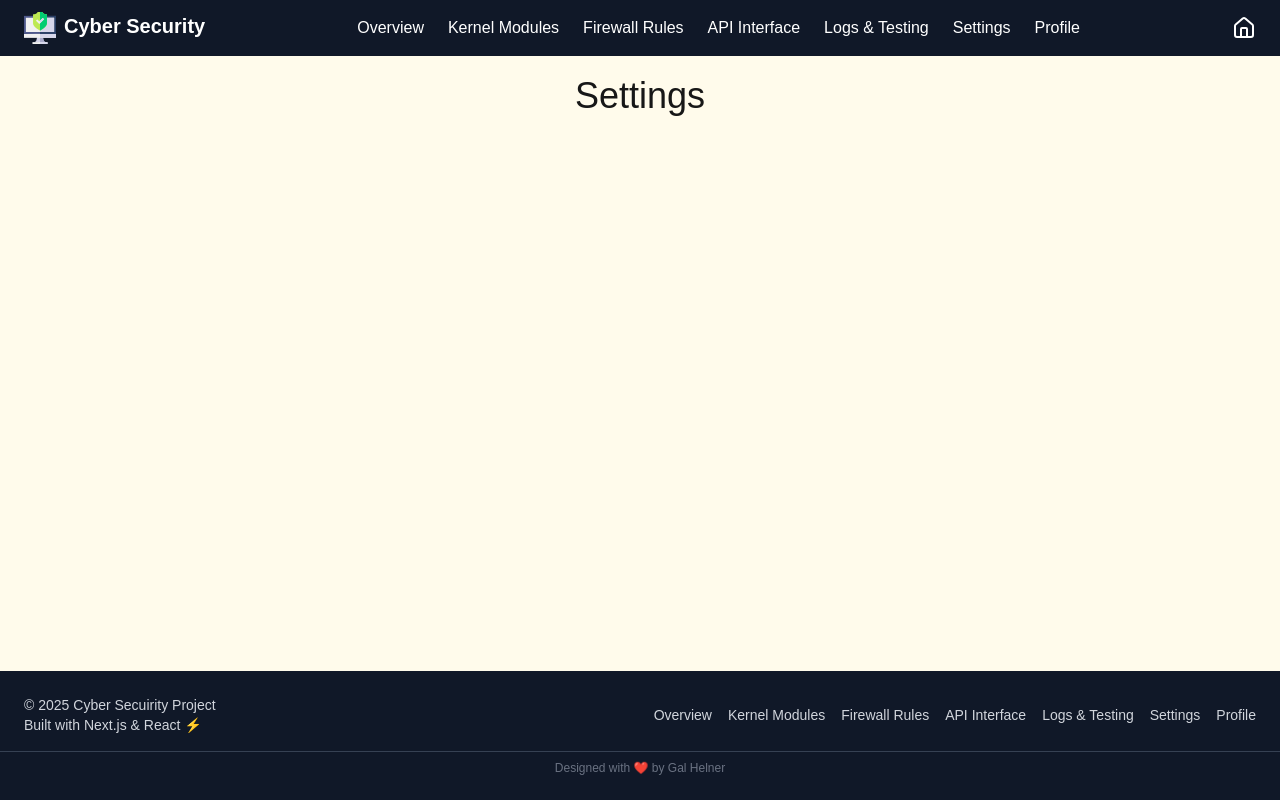
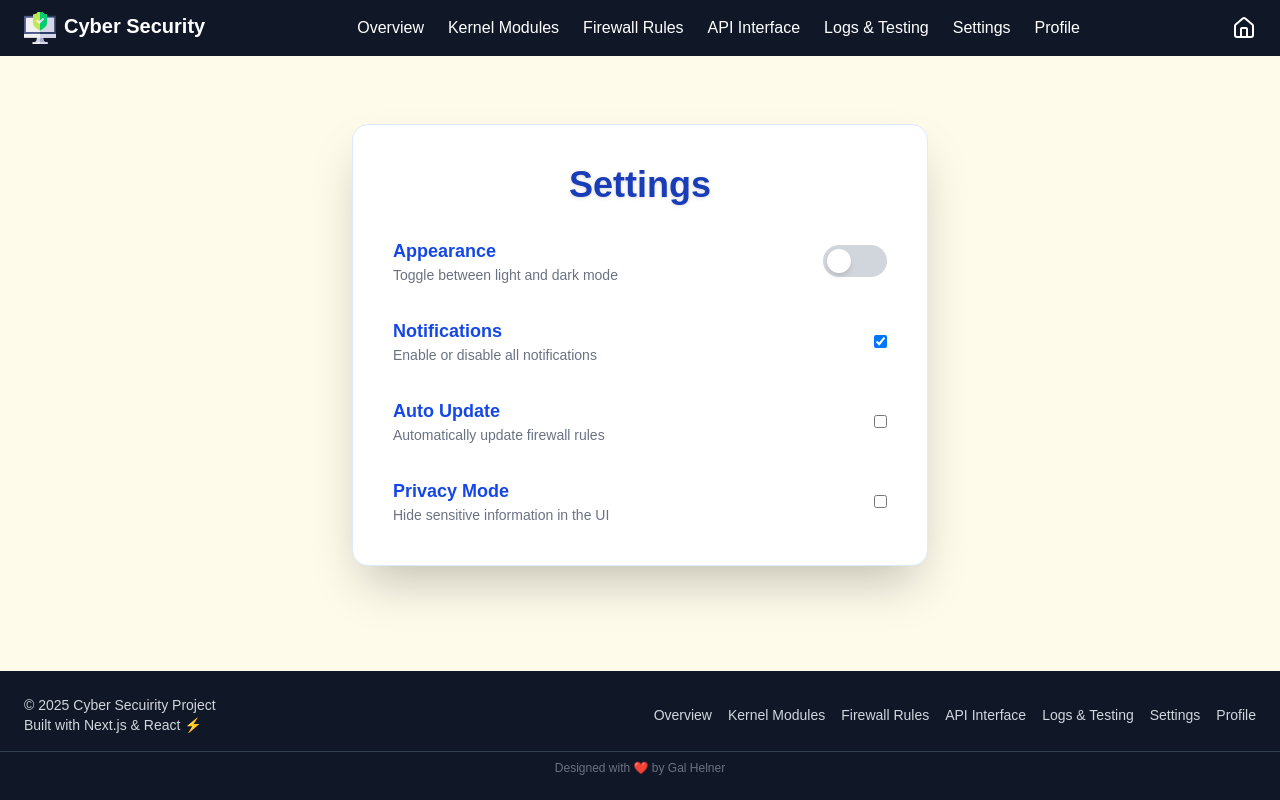
Before and after one commit to galhelner/cyber-security-project, a Next.js app in the folder frontend/: page /settings in a window 1280 px wide. Built offline with nearby package versions, Linux system fonts and the light colour scheme; no server answers.

Commit message:
added mock settings page design

```diff
--- a/frontend/src/app/settings/page.tsx
+++ b/frontend/src/app/settings/page.tsx
@@ -1,7 +1,102 @@
+
+"use client";
+import { useState, useEffect } from "react";
+
+// Real dark mode toggle logic
+function useTheme() {
+  const [theme, setTheme] = useState(() => {
+    if (typeof window !== "undefined") {
+      return localStorage.getItem("theme") || "light";
+    }
+    return "light";
+  });
+
+  useEffect(() => {
+    if (theme === "dark") {
+      document.documentElement.classList.add("dark");
+    } else {
+      document.documentElement.classList.remove("dark");
+    }
+    localStorage.setItem("theme", theme);
+  }, [theme]);
+
+  return [theme, setTheme] as const;
+}
+
+
 export default function Settings() {
+  const [theme, setTheme] = useTheme();
+  const [notifications, setNotifications] = useState(true);
+  const [autoUpdate, setAutoUpdate] = useState(false);
+  const [privacyMode, setPrivacyMode] = useState(false);
+
   return (
-    <div className="flex flex-col flex-1 items-center">
-        <h1 className='text-4xl'>Settings</h1>
+    <div className="flex flex-col items-center py-12">
+      <div className="bg-white dark:bg-gray-900 rounded-2xl shadow-2xl p-10 w-full max-w-xl border border-blue-100 dark:border-gray-700">
+        <h1 className="text-4xl font-extrabold text-blue-800 dark:text-blue-200 mb-8 text-center drop-shadow">Settings</h1>
+
+        <div className="space-y-8">
+          {/* Real Feature: Theme Toggle */}
+          <div className="flex items-center justify-between">
+            <div>
+              <h2 className="text-lg font-semibold text-blue-700 dark:text-blue-200">Appearance</h2>
+              <p className="text-gray-500 dark:text-gray-400 text-sm">Toggle between light and dark mode</p>
+            </div>
+            <button
+              className={`relative w-16 h-8 rounded-full transition-colors duration-300 focus:outline-none ${theme === "dark" ? "bg-blue-700" : "bg-gray-300"}`}
+              onClick={() => setTheme(theme === "dark" ? "light" : "dark")}
+              aria-label="Toggle dark mode"
+            >
+              <span
+                className={`absolute left-1 top-1 w-6 h-6 rounded-full bg-white shadow-md transition-transform duration-300 ${theme === "dark" ? "translate-x-8" : ""}`}
+              />
+              <span className="sr-only">Toggle dark mode</span>
+            </button>
+          </div>
+
+          {/* Mock Feature: Notifications */}
+          <div className="flex items-center justify-between">
+            <div>
+              <h2 className="text-lg font-semibold text-blue-700 dark:text-blue-200">Notifications</h2>
+              <p className="text-gray-500 dark:text-gray-400 text-sm">Enable or disable all notifications</p>
+            </div>
+            <input
+              type="checkbox"
+              checked={notifications}
+              onChange={() => setNotifications((v) => !v)}
+              className="toggle toggle-primary"
+            />
+          </div>
+
+          {/* Mock Feature: Auto Update */}
+          <div className="flex items-center justify-between">
+            <div>
+              <h2 className="text-lg font-semibold text-blue-700 dark:text-blue-200">Auto Update</h2>
+              <p className="text-gray-500 dark:text-gray-400 text-sm">Automatically update firewall rules</p>
+            </div>
+            <input
+              type="checkbox"
+              checked={autoUpdate}
+              onChange={() => setAutoUpdate((v) => !v)}
+              className="toggle toggle-primary"
+            />
+          </div>
+
+          {/* Mock Feature: Privacy Mode */}
+          <div className="flex items-center justify-between">
+            <div>
+              <h2 className="text-lg font-semibold text-blue-700 dark:text-blue-200">Privacy Mode</h2>
+              <p className="text-gray-500 dark:text-gray-400 text-sm">Hide sensitive information in the UI</p>
+            </div>
+            <input
+              type="checkbox"
+              checked={privacyMode}
+              onChange={() => setPrivacyMode((v) => !v)}
+              className="toggle toggle-primary"
+            />
+          </div>
+        </div>
+      </div>
     </div>
   );
 }
```
